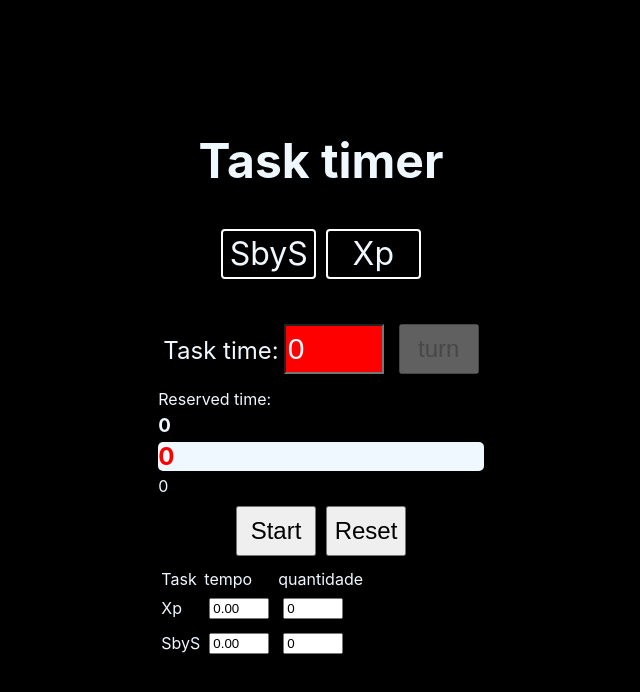
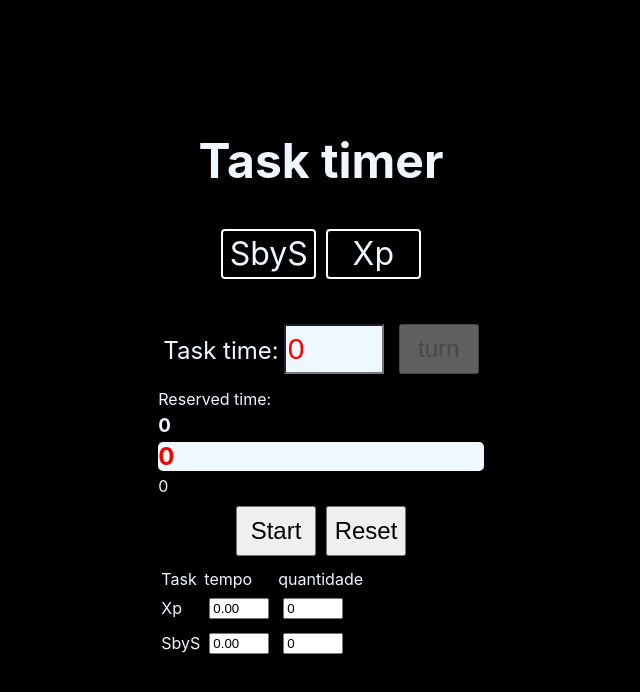
Before and after one commit to devamaral2/Task-cronometer, a Next.js app: page / in a window 1280 px wide. Shown: the top 692 px of the page, without its empty margins (319-959 px from the left). Built offline with nearby package versions, Linux system fonts and the light colour scheme.

Commit message:
mudando a cor de task time

```diff
--- a/styles/globals.css
+++ b/styles/globals.css
@@ -27,8 +27,8 @@ a {
   height: 50px;
   font-size: 30px;
   width: 100px;
-  background-color: red;
-  color: aliceblue;
+  background-color:aliceblue;
+  color: red;
 }
 
 .input__name {
```
